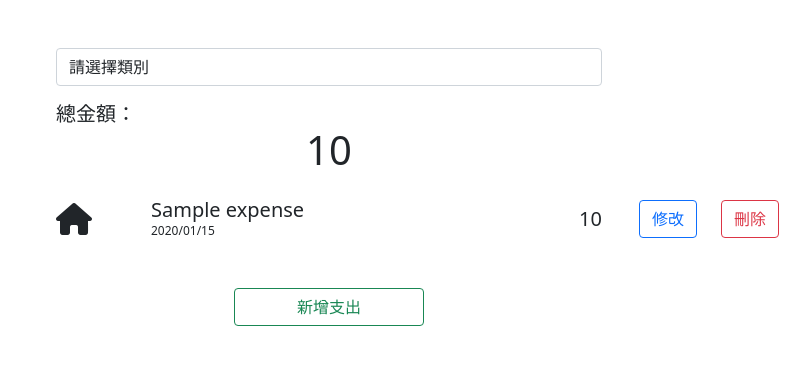
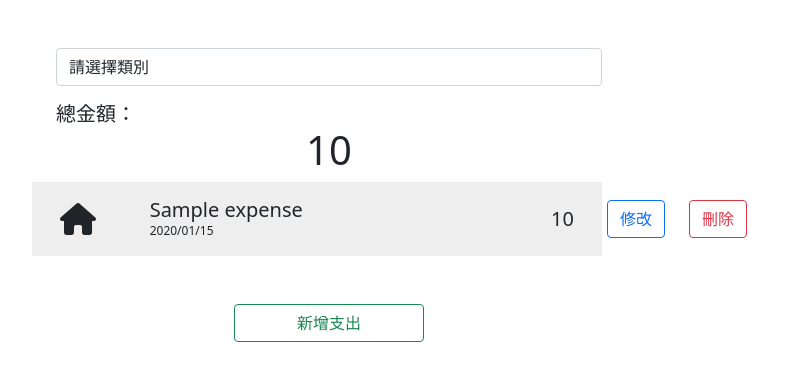
Before and after one commit to HowardWu5566/expense-tracker, a Node server app: page / in a window 1280 px wide. Shown: the part 56-437 px from the top of the page, without its empty margins (311-1121 px from the left). Run offline with Node 20, Linux system fonts and the light colour scheme; a user stored in the database is signed in; data comes from the database, SQL or seed files in the repository; tables that the repository leaves empty hold one stand-in row (values such as "Sample post"); some libraries are stand-ins or nearby versions.

Commit message:
feat: add background color

```diff
--- a/routes/modules/home.js
+++ b/routes/modules/home.js
@@ -18,7 +18,8 @@ router.get('/', (req, res) => {
       }
       // 計算總費用及修改日期格式
       let totalAmount = 0
-      expenses.forEach(expense => {
+      expenses.forEach((expense, index) => {
+        if (index % 2 === 0) expense.background = true
         totalAmount += expense.amount
         expense.date = dayjs(expense.date).format('YYYY/MM/DD')
       })
--- a/views/home.handlebars
+++ b/views/home.handlebars
@@ -10,43 +10,46 @@
       </select>
     </form>
   </div>
-
+  {{!-- 總金額 --}}
   <div class="row justify-content-center mt-3">
     <div class="col-6">
       <h5 class="m-0">總金額：</h5>
     </div>
   </div>
-
   <div class="row justify-content-center">
     <div class="col-6">
       <h1 style="text-align:center">{{totalAmount}}</h1>
     </div>
   </div>
-
+  {{!-- 費用列表 --}}
+  <div class="row">
     {{#each expenses}}
-  <div class="row mt-3">
     <div class="col-3"></div>
-    <div class="col-1 d-flex" style="align-items:center">
+    <div class="col-6 row p-3" {{#if this.background}}style="background-color:#eeeeee" {{/if}}>
+      <div class="col-2 d-flex" style="align-items:center">
         <i class="{{this.categoryId.icon}} fa-2x"></i>
       </div>
-    <div class="col-4">
+      <div class="col-8">
         <h5 class="m-0">{{this.name}}</h5>
         <p class="m-0 date">{{this.date}}</p>
       </div>
-    <div class="col-1 d-flex" style="align-items:center; justify-content:end">
+      <div class="col d-flex" style="align-items:center; justify-content:end">
         <h5 class="m-0">{{this.amount}}</h5>
       </div>
-    <div class="col-1 d-flex" style="align-items:center; justify-content:end">
+    </div>
+    <div class="col-3 row">
+      <div class="col-4 d-flex" style="align-items:center; justify-content:end">
         <a href="/expenses/{{this._id}}/edit" type="button" class="btn btn-outline-primary">修改</a>
       </div>
-    <form action="/expenses/{{ this._id }}?_method=DELETE" method="POST" class="col d-flex" style="align-items:center">
+      <form action="/expenses/{{ this._id }}?_method=DELETE" method="POST" class="col d-flex"
+        style="align-items:center">
         <button type="submit" class="btn btn-outline-danger">刪除</button>
       </form>
     </div>
     {{/each}}
+  </div>
 
   <div class="row justify-content-center mt-5">
     <a href="/expenses/new" type="button" class="btn btn-outline-success col-2">新增支出</a>
   </div>
-
 </div>
```
Lines whose indentation alone changed are shown as unchanged.
